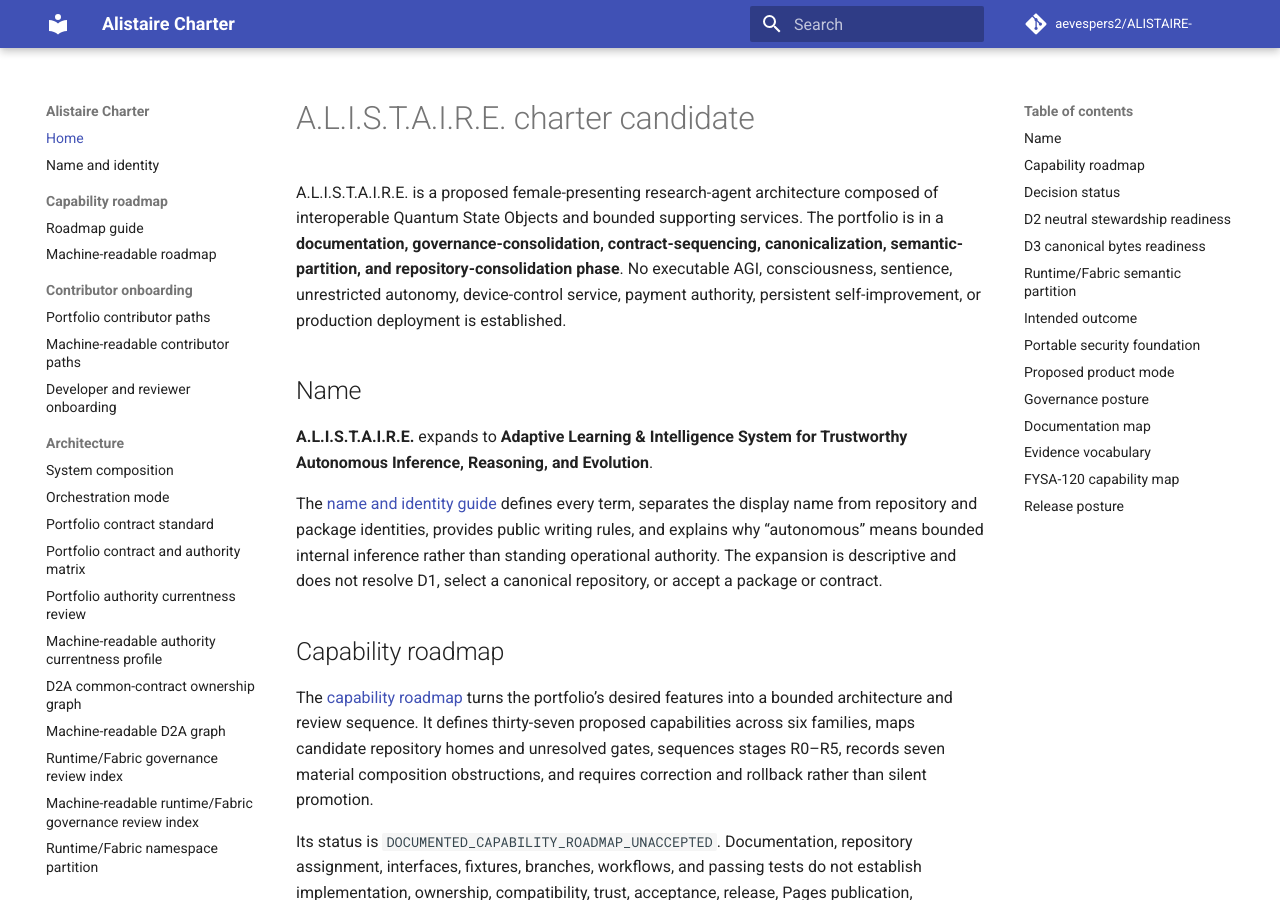
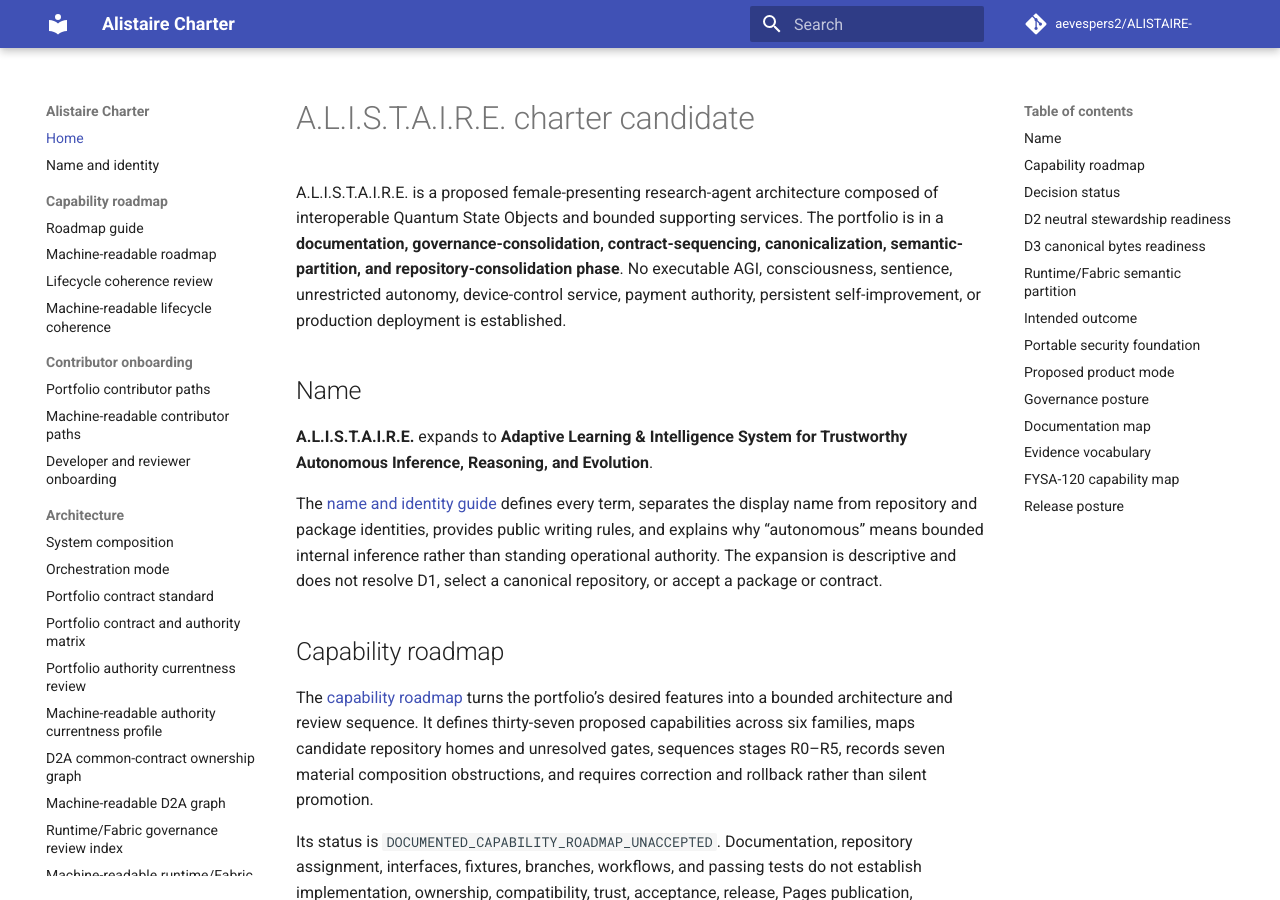
Before and after one commit to aevespers2/ALISTAIRE-, an MkDocs documentation site: the page built from docs/index.md, in a window 1280 px wide and 900 px high. Built offline with MkDocs 1.6.1 and Material for MkDocs 9.7.7, drawn with Linux system fonts in a browser that asks for light colours; comment, search, counter and statistics services are not loaded.

Commit message:
docs: expose capability lifecycle coherence in Pages

```diff
--- a/mkdocs.yml
+++ b/mkdocs.yml
@@ -14,6 +14,7 @@ extra:
   kernel_runtime_crosswalk_status: KERNEL_RUNTIME_CROSSWALK_OPTIONS_DOCUMENTED_UNSELECTED
   capability_roadmap_status: DOCUMENTED_CAPABILITY_ROADMAP_UNACCEPTED
   portfolio_contributor_paths_status: PORTFOLIO_CONTRIBUTOR_PATHS_DOCUMENTED_OWNERSHIP_UNASSIGNED
+  capability_lifecycle_coherence_status: CAPABILITY_AND_CONTRIBUTOR_ROUTES_SYNCHRONIZED_BINDINGS_UNACCEPTED
   runtime_fabric_marker: runtime/Fabric
 theme:
   name: material
@@ -27,6 +28,8 @@ nav:
   - Capability roadmap:
       - Roadmap guide: capability-roadmap.md
       - Machine-readable roadmap: capability-roadmap-v1.json
+      - Lifecycle coherence review: capability-lifecycle-coherence.md
+      - Machine-readable lifecycle coherence: capability-lifecycle-coherence-v1.json
   - Contributor onboarding:
       - Portfolio contributor paths: portfolio-contributor-paths.md
       - Machine-readable contributor paths: portfolio-contributor-paths-v1.json
```
